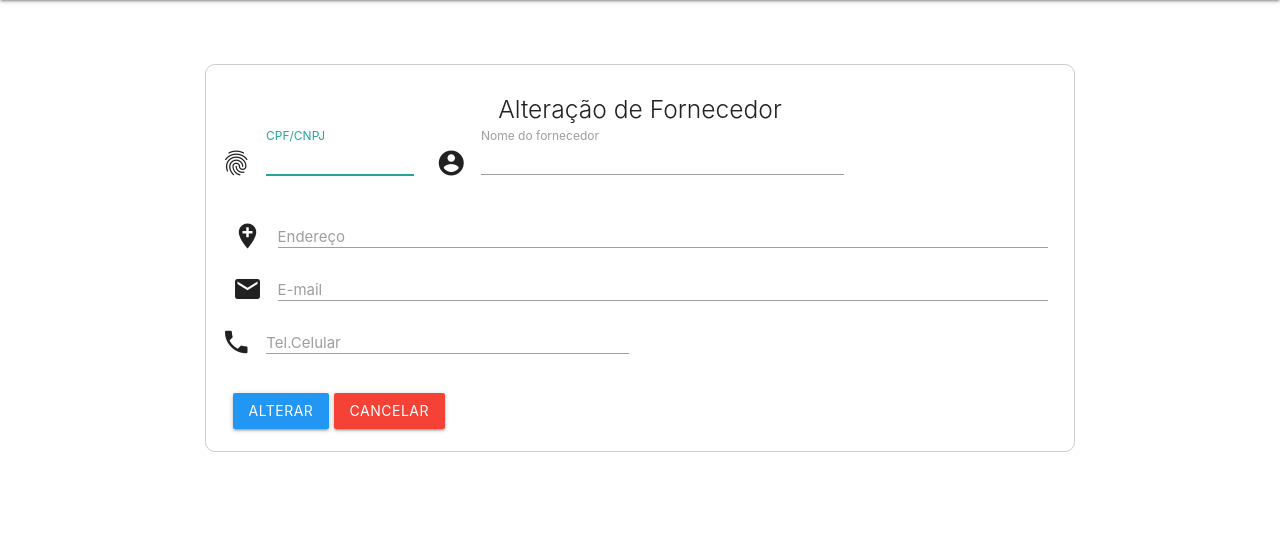
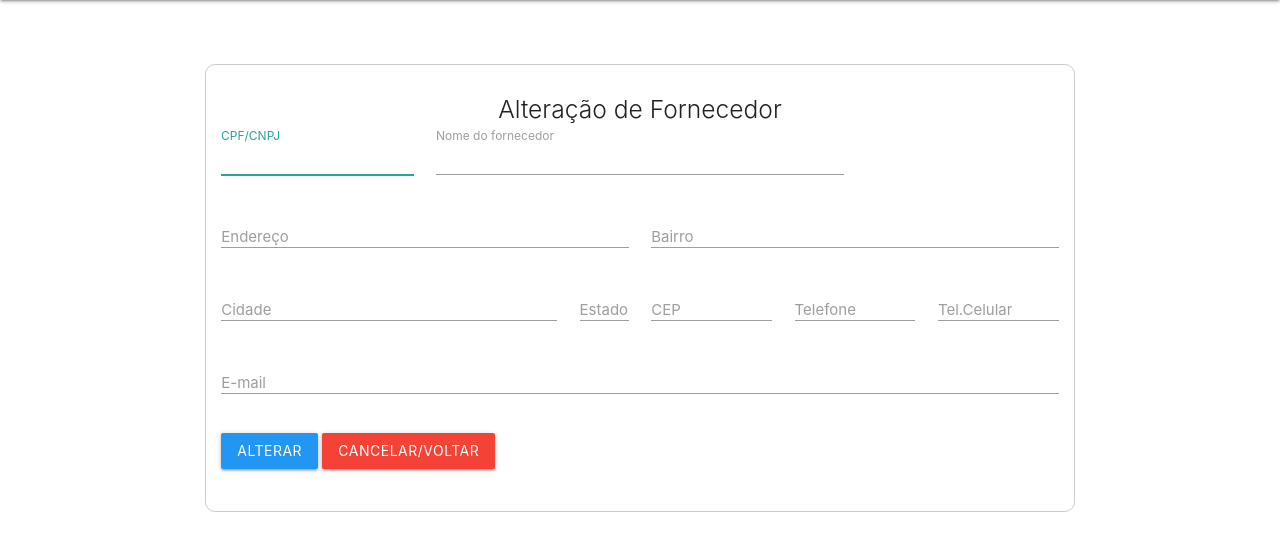
Before and after one commit to fr2525/PHP-SGC, a PHP site: page /public/editarFor.php in a window 1280 px wide. Shown: the part 64-615 px from the top of the page. Run offline with PHP 8.4, Linux system fonts and the light colour scheme; data comes from the database, SQL or seed files in the repository; data that the repository does not hold is empty; some libraries are stand-ins or nearby versions.

Commit message:
Ajustes nas telas de edição e lista de fornecedores

```diff
--- a/banco_de_dados/readfor.php
+++ b/banco_de_dados/readfor.php
@@ -11,7 +11,7 @@ $inicio     = ($quantidade * $pagina) - $quantidade;
 $sqlTotal   = "SELECT id FROM tb_fornecedores";
 
 //Monta o SQL com LIMIT para exibição dos dados
-$strsql ="select id, cpf_cnpj, nome, endereco, email, celular from tb_fornecedores ORDER BY nome LIMIT $inicio, $quantidade";
+$strsql ="select id, cpf_cnpj, nome, endereco, cidade,estado,email, celular from tb_fornecedores ORDER BY nome LIMIT $inicio, $quantidade";
 //Executa o SQL
 $querySelect = $link->query($strsql);
 
@@ -21,6 +21,7 @@ while ($registros = $querySelect->fetch_assoc()):
     $cpf_cnpj = $registros['cpf_cnpj'];
     $nome = $registros['nome'];
     $endereco = $registros['endereco'];
+    $cidade = trim($registros['cidade'])  . '/' . trim($registros['estado']);
     $email = $registros['email'];
     $celular = $registros['celular'];
 
@@ -28,6 +29,7 @@ while ($registros = $querySelect->fetch_assoc()):
     echo "<td>$cpf_cnpj</td>";
     echo "<td>$nome</td>";
     echo "<td>$endereco</td>";
+    echo "<td>$cidade</td>";
     echo "<td>$email</td>";
     echo "<td>$celular</td>";
 
--- a/public/editarFor.php
+++ b/public/editarFor.php
@@ -17,27 +17,32 @@ include_once('../banco_de_dados/conexao.php');
 
 $id = filter_input(INPUT_GET, 'id', FILTER_SANITIZE_NUMBER_INT);
 $_SESSION['id'] = $id;
-$querySelect = $link->query("select id,cpf_cnpj,nome,endereco,email,celular from tb_fornecedores where id='$id'");
+$querySelect = $link->query("select id,cpf_cnpj,nome,endereco,bairro,cidade,estado,cep,email,telefone,celular from tb_fornecedores where id='$id'");
 
-while ($registros = $querySelect->fetch_assoc()) :
+while ($registros = $querySelect->fetch_assoc()):
     $id = $registros['id'];
-    $cpf_cnpj  = $registros['cpf_cnpj'];
+    $cpf_cnpj = $registros['cpf_cnpj'];
     $nome = $registros['nome'];
     $endereco = $registros['endereco'];
+    $bairro = $registros['bairro'];
+    $cidade = $registros['cidade'];
+    $estado = $registros['estado'];
+    $cep = $registros['cep'];
     $email = $registros['email'];
+    $telefone = $registros['telefone'];
     $celular = $registros['celular'];
 endwhile;
 
 ?>
 
 <div class="row container">
-    <form action="../banco_de_dados/updateFor.php" id="formEditarForne" method="post" class="col s12" >
+    <form action="../banco_de_dados/updateFor.php" id="formEditarForne" method="post" class="col s12">
         <fieldset class="formulario" style="padding: 15px">
             <!-- <legend><img src="imagens/avatar-1.png" width="50"></legend>  -->
             <h5 class="light center">Alteração de Fornecedor</h5>
 
             <?php
-            if (isset($_SESSION['msg'])) :
+            if (isset($_SESSION['msg'])):
                 echo $_SESSION['msg'];
                 session_unset();
             endif;
@@ -46,49 +51,89 @@ endwhile;
             <!-- Campo cpf/CNPJ -->
             <div class="row">
                 <div class="input-field col s3">
-                    <i class="material-icons prefix">fingerprint</i>
-                    <input type="text" name="cpf_cnpj" id="cpf_cnpj" value="<?php echo $cpf_cnpj ?>" maxlength="20" required="" autofocus>
+                    <!-- <i class="material-icons prefix">fingerprint</i> -->
+                    <input type="text" name="cpf_cnpj" id="cpf_cnpj" value="<?php echo $cpf_cnpj ?>" maxlength="20"
+                        required="" autofocus>
                     <label for="cpf_cnpj">CPF/CNPJ</label>
                 </div>
 
                 <!-- Campo Nome -->
                 <div class="input-field col s6">
-                    <i class="material-icons prefix">account_circle</i>
-                    <input type="text" name="nome" id="nome" value="<?php echo $nome ?>" maxlength="40" required autofocus>
+                    <!-- <i class="material-icons prefix">account_circle</i> -->
+                    <input type="text" name="nome" id="nome" value="<?php echo $nome ?>" maxlength="60" required
+                        autofocus>
                     <label for="nome">Nome do fornecedor</label>
                 </div>
             </div>
 
-            <!-- Campo email -->
-            <div class="input-field col s12">
-                <i class="material-icons prefix">add_location</i>
-                <input type="text" name="endereco" id="endereco" value="<?php echo $endereco ?>" maxlength="100" required="">
-                <label for="endereco">Endereço</label>
+            <!-- Campo endereço -->
+            <div class="row">
+                <div class="input-field col s6">
+                    <!-- <i class="material-icons prefix">add_location</i> -->
+                    <input type="text" name="endereco" id="endereco" value="<?php echo $endereco ?>" maxlength="100">
+                    <label for="endereco">Endereço</label>
+                </div>
+
+            <!-- Campo bairro -->
+                <div class="input-field col s6">
+                    <!-- <i class="material-icons prefix">add_location</i> -->
+                    <input type="text" name="bairro" id="bairro" value="<?php echo $bairro ?>" maxlength="60">
+                    <label for="bairro">Bairro</label>
+                </div>
             </div>
+            <!-- Campo Cidade -->
+            <div class="row">
+                <div class="input-field col s5">
+                    <!-- <i class="material-icons prefix">add_location</i>-->
+                    <input type="text" name="cidade" id="cidade" value="<?php echo $cidade ?>" maxlength="60">
+                    <label for="cidade">Cidade</label>
+                </div>
 
-            <!-- Campo email -->
-            <div class="input-field col s12">
-                <i class="material-icons prefix">email</i>
-                <input type="text" name="email" id="email" value="<?php echo $email ?>" maxlength="100" required="">
-                <label for="email">E-mail</label>
-            </div>
+                <!-- Campo Estado -->
+                <div class="input-field col s1">
+                    <!-- <i class="material-icons prefix">add_location</i> -->
+                    <input type="text" name="estado" id="estado" value="<?php echo $estado ?>" maxlength="2">
+                    <label for="estado">Estado</label>
+                </div>
+                <!-- Campo CEP -->
+                <div class="input-field col s2">
+                    <!-- <i class="material-icons prefix">add_location</i> -->
+                    <input type="text" name="CEP" id="CEP" value="<?php echo $cep ?>" maxlength="9">
+                    <label for="CEP">CEP</label>
+                </div>
 
-            <div class="row">
+                <!-- Campo Telefone -->
+                <div class="input-field col s2">
+                    <!-- <i class="material-icons prefix">phone</i> -->
+                    <input type="text" name="telefone" id="telefone" value="<?php echo $telefone ?>" maxlength="20">
+                    <label for="telefone">Telefone</label>
+                </div>
 
                 <!-- Campo Celular -->
-                <div class="input-field col s6">
-                    <i class="material-icons prefix">phone</i>
-                    <input type="text" name="celular" id="celular" value="<?php echo $celular ?>" maxlength="20" required="">
+                <div class="input-field col s2">
+                    <!-- <i class="material-icons prefix">phone</i> -->
+                    <input type="text" name="celular" id="celular" value="<?php echo $celular ?>" maxlength="20">
                     <label for="celular">Tel.Celular</label>
                 </div>
             </div>
 
-            <!-- Botões -->
-            <div class="input-field col s12">
-                <input type="submit" value="Alterar" class="btn blue">
-                <a href="lista_fornece.php" class="btn red">Cancelar</a>
+
+            <!-- Campo email -->
+            <div class="row">
+                <div class="input-field col s12">
+                    <!-- <i class="material-icons prefix">email</i> -->
+                    <input type="text" name="email" id="email" value="<?php echo $email ?>" maxlength="100" required="">
+                    <label for="email">E-mail</label>
+                </div>
             </div>
 
+            <!-- Botões -->
+            <div class="row">
+                <div class="input-field col s12">
+                    <input type="submit" value="Alterar" class="btn blue">
+                    <a href="lista_fornece.php" class="btn red">Cancelar/Voltar</a>
+                </div>
+            </div>
         </fieldset>
     </form>
 </div>
--- a/public/lista_fornece.php
+++ b/public/lista_fornece.php
@@ -25,6 +25,7 @@
           <th>CPF/CNPJ</th>
           <th>Nome</th>
           <th>Endereço</th>
+          <th>Cidade/UF</th>
           <th>Email</th>
           <th>Celular</th>
           <th>Ações</th>
```
Also changed, not shown: banco_de_dados/updatefor.php (+11 -0 lines).
